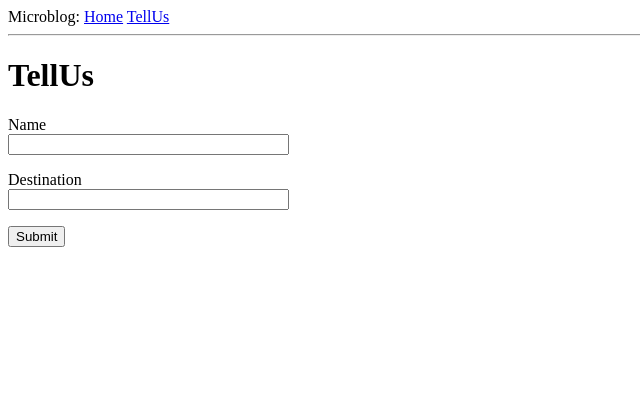
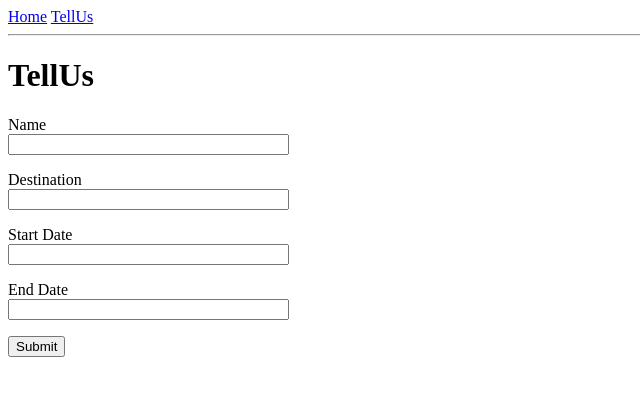
Before and after one commit to AditiMA24/travel_itinerary, a Flask app: page /questionnaire in a window 1280 px wide. Shown: the top 396 px of the page, without its empty margins (0-640 px from the left). Run offline with Flask 3, Linux system fonts and the light colour scheme.

Commit message:
day2_edits

```diff
--- a/app/forms.py
+++ b/app/forms.py
@@ -4,9 +4,10 @@ from wtforms.validators import DataRequired, Optional
 
 class LoginForm(FlaskForm):
     name = StringField('Name', validators=[Optional()])
-    # age = IntegerField('age', validators=[Optional()])
-    # gender = SelectField('gender', choices=[('male','Male'), ('female', 'Female'), ('other', 'Other'), ('no' 'Prefer not to say'], validators=[Optional()])
+    # age = IntegerField('Age', validators=[Optional()])
+    # gender = SelectField('Gender', choices=[('male','Male'), ('female', 'Female'), ('other', 'Other'), ('no' , 'Prefer not to say')], validators=[Optional()])
     destination = StringField('Destination', validators=[DataRequired()])
-    # start = DateTimeField('start', format='%Y-%m-%d %H:%M:%S', validators=[DataRequired()])
-    # end = DateTimeField('end', format='%Y-%m-%d %H:%M:%S',, validators=[DataRequired()])
+    start = DateTimeField('Start Date', format='%Y-%m-%d', validators=[DataRequired()])
+    end = DateTimeField('End Date', format='%Y-%m-%d', validators=[DataRequired()])
+    # prefrences= StringField('Prefrence', validators=[Optional()])
     submit = SubmitField('Submit')
--- a/app/routes.py
+++ b/app/routes.py
@@ -2,45 +2,74 @@ from flask import render_template, request, flash, redirect, url_for
 from app import app
 from app.forms import LoginForm
 
+
+
+
+
 @app.route('/')
 @app.route('/index')
 def index():
-    user = {'name': 'Gby'}
-    return render_template('index.html', title='Home',user=user)
-    # return "Welcome to Travel itinerary Generator!"
-
-# from flask import Flask, render_template, request
+    # user = {'name': 'Gby'}
+    return render_template('index.html', title='Home') #,user=user
 
 
 
-# @app.route('/questionnaire', methods=['GET', 'POST'])
-# def questionnaire():
-#     form = LoginForm()
-#     # if form.validate_on_submit():
-#     #     flash('Tell us about your trip {}'.format(
-#     #         form.username.data, form.remember_me.data))
-#     #     return redirect(url_for('index'))
-#     return render_template('questionnaire.html',  title='What are you looking for', form=form)
+# ##Imports to generate itinerary
+from datetime import datetime
+# import requests
+# import os
+# import openai
+
+
+
 
 
 @app.route('/questionnaire', methods=['GET', 'POST'])
 def questionnaire():
     form = LoginForm()
-    # # Get input data from the form
     # destination = request.form['destination']
-    # # duration = request.form['duration']
-    # name =  request.form['Name']
-    # # age = request.form['age']
-    # # gender = request.form['gender']
-    # # destination = StringField('destination', , validators=[DataRequired()])
-    # # start = request.form['start']
-    # # end = request.form['end']
+    # # Render the results template with the generated itinerary
+    if form.validate_on_submit():
+        return redirect(url_for('submit_form'))
+        # flash('Login requested for user {}, remember_me={}'.format(
+        #     form.username.data, form.remember_me.data))
+        # return redirect(url_for('index'))
 
-    # # Generate the itinerary based on the input data
-    # # This is where you would add your itinerary generation code
+    return render_template('questionnaire.html',  title='TellUs', form=form)
 
-    # Render the results template with the generated itinerary
-    return render_template('questionnaire.html',  title='TellUs', form=form)
+@app.route('/submit_form', methods=['POST'])
+def submit_form():
+    form = LoginForm()
+    # Get input data from the form
+    destination = request.form['destination']
+    duration = datetime.strptime(request.form['end'], "%Y/%m/%d") - datetime.strptime(request.form['start'], "%Y/%m/%d")
+    # age = request.form['Age']
+    # gender = request.form['Gender']
+    start = request.form['Start Date']
+    end = request.form['End Date']
+    # prefrences=request.form['Prefrences']
+
+
+
+# #     # # Generate the itinerary based on the input data
+# #     # # This is where you would add your itinerary generation code
+# #     #Step 1: Ask ChatGPT
+#     openai.api_key = "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"
+#     openai.Model.list()
+#     response = openai.ChatCompletion.create(
+#     model="gpt-3.5-turbo",
+#     messages=[
+#             {"role": "system", "content": "You are a chatbot"},
+#             {"role": "user", "content": duration "day trip to" destination".I like "prefrences "Generate a complete itenary"},
+#         ]
+# )
+
+#     # result = ''
+#     # for choice in response.choices:
+#     #     result += choice.message.content
+
+#     # # Render the results template with the generated itinerary
+    return render_template('submit_form.html',  title='Processing')
 
 # if __name__ == '__main__':
 #     app.run(debug=True)
--- a/app/templates/base.html
+++ b/app/templates/base.html
@@ -9,7 +9,6 @@
     </head>
     <body>
         <div>
-            Microblog:
             <a href="\index">Home</a>
             <a href="\questionnaire">TellUs</a>
         </div>
--- a/app/templates/index.html
+++ b/app/templates/index.html
@@ -1,8 +1,6 @@
 {% extends "base.html" %}
 
 {% block content %}
-    <h1>Hi, {{ user.name }}!</h1>
-    <!-- {% for post in posts %}
-    <div><p>{{ post.author.username }} says: <b>{{ post.body }}</b></p></div>
-    {% endfor %} -->
+    <h1>Welcome to Travel Itinerary Generator</h1>
+    <div><p>Tell use where you want to go and we will generate a complete itinerary!</b></p></div>
 {% endblock %}
--- a/app/templates/questionnaire.html
+++ b/app/templates/questionnaire.html
@@ -16,6 +16,22 @@
             {% endfor %}
         </p>
 
+        <p>
+            {{ form.start.label }}<br>
+            {{ form.start(size=32) }}<br>
+            {% for error in form.start.errors %}
+            <span style="color: red;">[{{ error }}]</span>
+            {% endfor %}
+        </p>
+
+        <p>
+            {{ form.end.label }}<br>
+            {{ form.end(size=32) }}<br>
+            {% for error in form.end.errors %}
+            <span style="color: red;">[{{ error }}]</span>
+            {% endfor %}
+        </p>
+
         <p>{{ form.submit() }}</p>
     </form>
 {% endblock %}
```
Also changed, not shown: app/templates/submit_form.html (added, +7 -0 lines).
